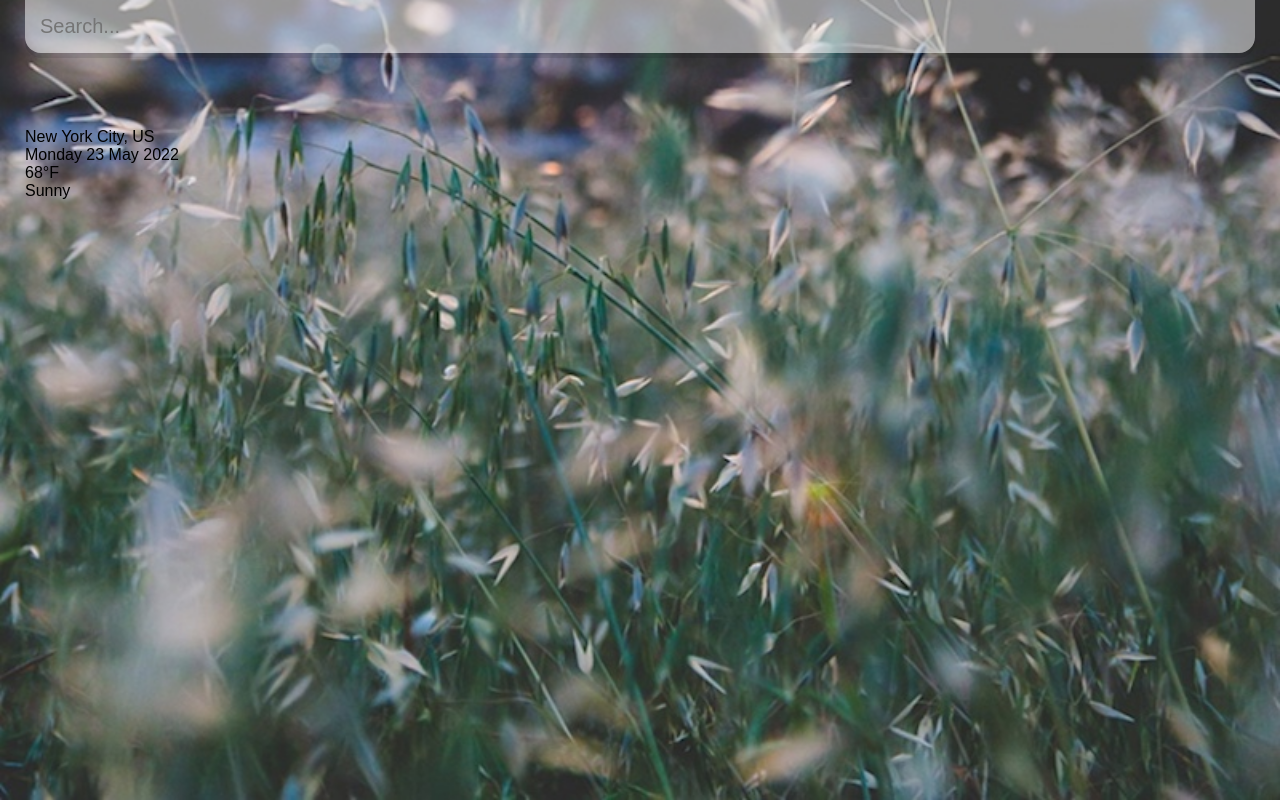
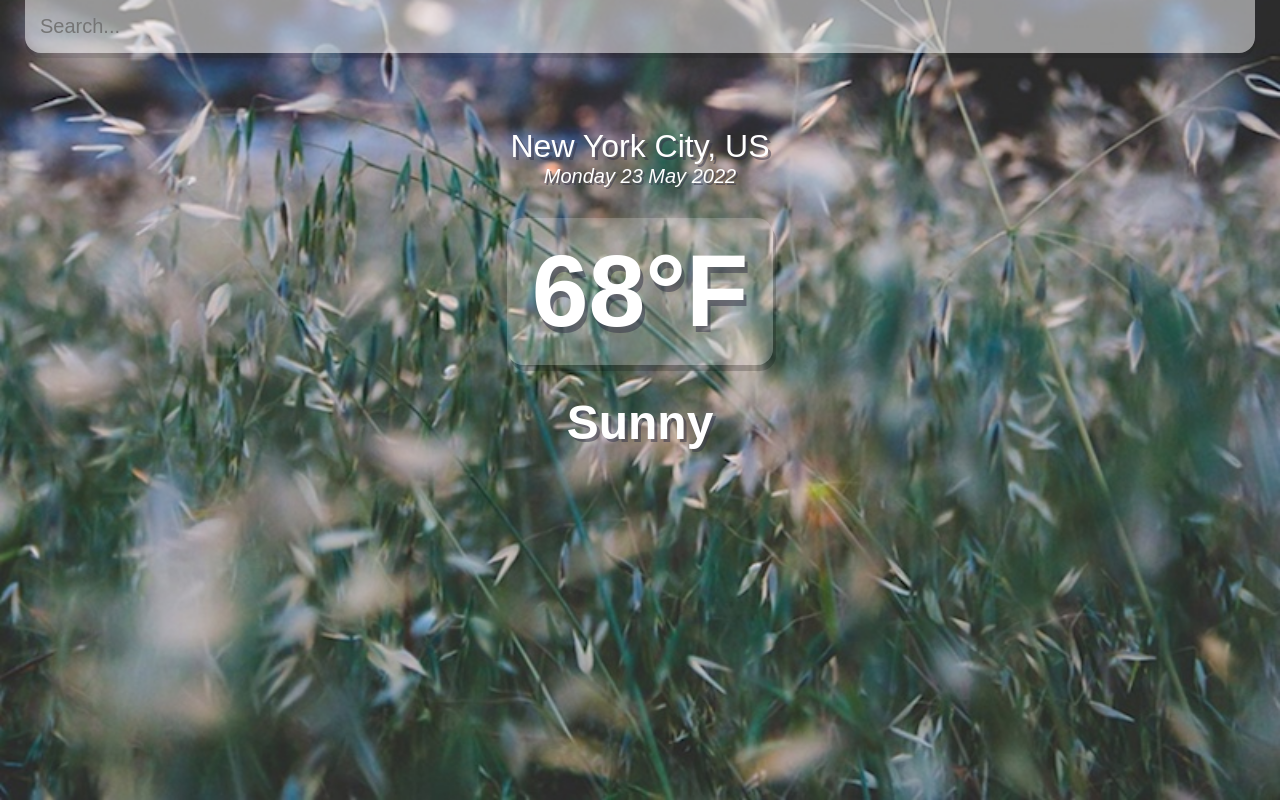
Before and after one commit to Jontzavala/react-weather-app, a React (Create React App) app: page / in a window 1280 px wide. Built offline with nearby package versions, Linux system fonts and the light colour scheme.

Commit message:
hooking up to the api

```diff
--- a/src/App.js
+++ b/src/App.js
@@ -1,3 +1,5 @@
+import React, {useState} from "react";
+
 
 const api = {
   key: "1173aa82a25e172f01daa2566402d1ac",
@@ -5,6 +7,22 @@
 }
 
 function App() {
+
+  const [query, setQuery] = useState('');
+  const [weather, setWeather] = useState({});
+
+  const search = evt => {
+    if (evt.key === "Enter") {
+      fetch(`${api.base}weather?q=${query}&units=metric&APPID=${api.key}`)
+        .then(res => res.json())
+        .then(result => {
+          setWeather(result);
+          setQuery('');
+          console.log(weather);
+        })
+    }
+  }
+
 
   const dateBuilder = (d) => {
     let months = ["January", "February", "March", "April", "May", "June", "July", "August", "September", "October", "November", "December"];
@@ -23,7 +41,14 @@
     <div className="App">
       <main>
         <div className="search-box">
-          <input type="text" className="search-bar" placeholder="Search..."/>
+          <input
+            type="text"
+            className="search-bar"
+            placeholder="Search..."
+            onChange={e => setQuery(e.target.value)}
+            value={query}
+            onKeyPress={search}
+            />
         </div>
         <div className="location-box">
           <div className="location">New York City, US</div>
--- a/src/index.css
+++ b/src/index.css
@@ -50,3 +50,46 @@
 .search-box .search-bar:focus {
   background-color: rgba(255, 255, 255, 0.75);
 }
+
+.location-box .location {
+  color: #FFF;
+  font-size: 32px;
+  font-weight: 500;
+  text-align: center;
+  text-shadow: 3px 3px rgba(50, 50, 70, 0.5);
+}
+
+.location-box .date {
+  color: #FFF;
+  font-size: 20px;
+  font-weight: 300;
+  font-style: italic;
+  text-align: center;
+  text-shadow: 2px 2px rgba(50, 50, 70, 0.5);
+}
+
+.weather-box {
+  text-align: center;
+}
+
+.weather-box .temp {
+  position: relative;
+  display: inline-block;
+  margin: 30px auto;
+  background-color: rgba(255,255,255,0.2);
+  border-radius: 16px;
+  padding: 15px 25px;
+  color: #FFF;
+  font-size: 102px;
+  font-weight: 900;
+  text-shadow: 3px 6px rgba(50, 50, 70, 0.5);
+  text-align: center;
+  box-shadow: 3px 6px rgba(0, 0, 0, 0.2);
+}
+
+.weather-box .weather {
+  color: #FFF;
+  font-size: 48px;
+  font-weight: 700;
+  text-shadow: 3px 3px rgba(50, 50, 70, 0.5);
+}
```
